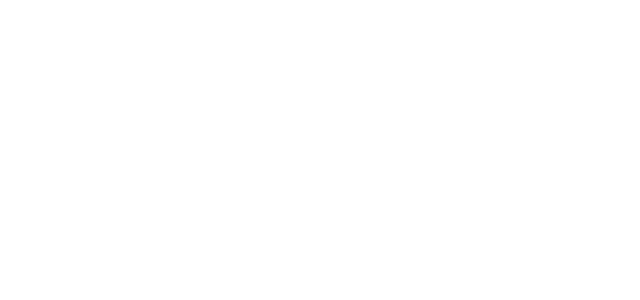
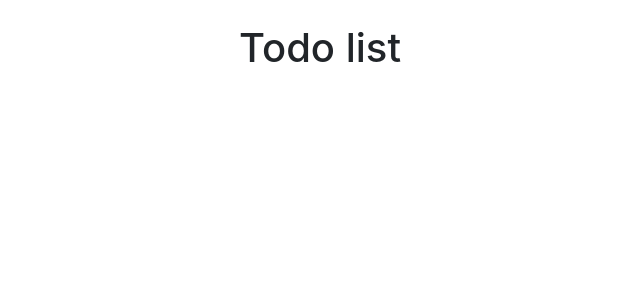
Before and after one commit to adoax/TodoList-React, a React (Create React App) app: page / in a window 1280 px wide. Shown: the top 300 px of the page, without its empty margins (320-960 px from the left). Built offline with nearby package versions, Linux system fonts and the light colour scheme.

Commit message:
init d'une Todo List

```diff
--- a/public/index.html
+++ b/public/index.html
@@ -24,6 +24,8 @@
       work correctly both with client-side routing and a non-root public URL.
       Learn how to configure a non-root public URL by running `npm run build`.
     -->
+    <link rel="stylesheet" href="https://stackpath.bootstrapcdn.com/bootstrap/4.3.1/css/bootstrap.min.css" integrity="sha384-ggOyR0iXCbMQv3Xipma34MD+dH/1fQ784/j6cY/iJTQUOhcWr7x9JvoRxT2MZw1T" crossorigin="anonymous">
+
     <title>React App</title>
   </head>
   <body>
--- a/src/App.js
+++ b/src/App.js
@@ -1,11 +1,12 @@
 import React from 'react';
 import './App.css';
+import TodoList from './Todo/TodoList';
 
 
 class App extends React.Component {
   render() {
     return (
-      <p></p>
+      <TodoList />
     );
   }
 }
--- /dev/null
+++ b/src/Todo/TodoList.js
@@ -0,0 +1,13 @@
+import React from 'react'
+
+class TodoList extends React.Component {
+    render() {
+        return (
+            <div>
+                <h1 className="text-center p-4"> Todo list</h1>
+            </div>
+        )
+    }
+}
+
+export default TodoList;
```
